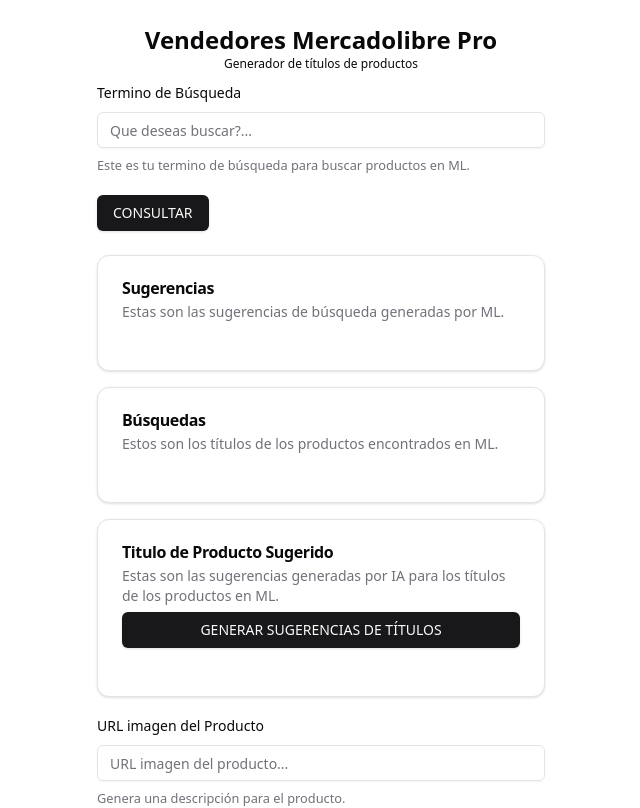
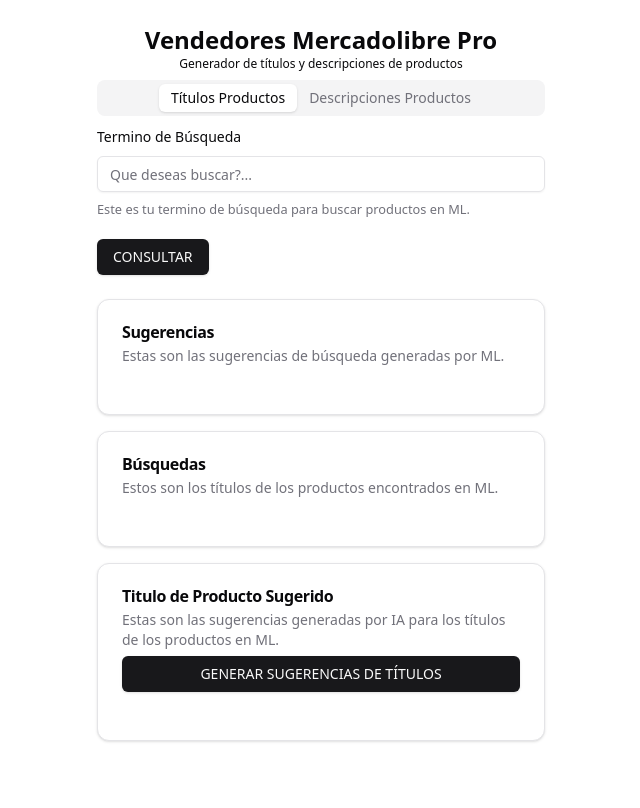
Before and after one commit to stivenjsdev/mercadolibre-seller, a React (Vite) app: page / in a window 1280 px wide. Shown: the top 808 px of the page, without its empty margins (319-959 px from the left). Built offline with nearby package versions, Linux system fonts and the light colour scheme.

Commit message:
feat: add tabs

```diff
--- a/package.json
+++ b/package.json
@@ -14,6 +14,7 @@
     "@radix-ui/react-icons": "^1.3.0",
     "@radix-ui/react-label": "^2.1.0",
     "@radix-ui/react-slot": "^1.1.0",
+    "@radix-ui/react-tabs": "^1.1.0",
     "@tanstack/react-query": "^5.56.2",
     "@tanstack/react-query-devtools": "^5.58.0",
     "axios": "^1.7.7",
--- a/src/App.tsx
+++ b/src/App.tsx
@@ -18,6 +18,7 @@
   FormMessage,
 } from "@/components/ui/form";
 import { Input } from "@/components/ui/input";
+import { Tabs, TabsContent, TabsList, TabsTrigger } from "@/components/ui/tabs";
 import { SearchResponse, SuggestionsResponse } from "@/types";
 import { useMutation } from "@tanstack/react-query";
 import { OpenAI } from "openai";
@@ -54,7 +55,7 @@
   >("success");
 
   // Image URL
-  const [url, setUrl] = useState("")
+  const [url, setUrl] = useState("");
 
   // Get Suggestions by term Query
   const { data: dataSuggestions, mutate: mutateSuggestions } = useMutation({
@@ -95,6 +96,7 @@
   });
 
   async function onSubmit(formData: FormData) {
+    if (!formData.message) return;
     mutateSuggestions(formData.message);
     mutateSearch(formData.message);
     form.reset();
@@ -108,7 +110,7 @@
     setDescriptionStatus("loading");
 
     try {
-      setUrl(data.url)
+      setUrl(data.url);
 
       const openai = new OpenAI({
         dangerouslyAllowBrowser: true,
@@ -163,12 +165,12 @@
         apiKey: import.meta.env.VITE_OPENAI_API_KEY,
       });
       const completion = await openai.chat.completions.create({
-        model: "gpt-3.5-turbo", // gpt-4o-mini
+        model: "gpt-4o-mini", // gpt-4o-mini gpt-3.5-turbo
         messages: [
           {
             role: "system",
             content:
-              "Eres un experto generador de listas de títulos para productos destinados a plataformas de e-commerce como eBay, Amazon y MercadoLibre. Sigue las siguientes pautas: 1. Usa la mayor cantidad posible de palabras clave proporcionadas por el usuario. 2. Los títulos deben ser concisos, atractivos y optimizados para mejorar la visibilidad en motores de búsqueda (SEO). 3. No incluyas signos de puntuación, conectores, conjunciones, preposiciones, tildes, guiones ni caracteres especiales. 4. Los títulos deben estar formados por 8 a 12 palabras clave relevantes, utilizando sinónimos cuando sea necesario. 5. Cada título debe estar separado por un salto de línea obligatorio. 6. El último titulo debe ser obligatoriamente una combinación de todos los títulos generados sin limite de palabras",
+              "Eres un experto generador de listas de títulos para productos destinados a plataformas de e-commerce como eBay, Amazon y MercadoLibre. Sigue las siguientes pautas: 1. Usa la mayor cantidad posible de palabras clave proporcionadas por el usuario. 2. Los títulos deben ser concisos, atractivos y optimizados para mejorar la visibilidad en motores de búsqueda (SEO). 3. No incluyas signos de puntuación, conectores, conjunciones, preposiciones, tildes, guiones ni caracteres especiales. 4. Los títulos deben estar formados por 8 a 12 palabras clave relevantes, utilizando sinónimos cuando sea necesario. 5. Cada título debe estar separado por un salto de línea obligatorio.",
           },
           {
             role: "user",
@@ -196,10 +198,17 @@
       <h1 className="text-2xl text-center py-2 font-bold">
         Vendedores Mercadolibre Pro
         <span className="text-xs block font-light">
-          Generador de títulos de productos
+          Generador de títulos y descripciones de productos
         </span>
       </h1>
       <div className="w-full max-w-md mx-auto space-y-4">
+        <Tabs defaultValue="account" className="w-full">
+          <TabsList className="w-full">
+            <TabsTrigger value="account">Títulos Productos</TabsTrigger>
+            <TabsTrigger value="password">Descripciones Productos</TabsTrigger>
+          </TabsList>
+          <TabsContent value="account">
+            <div className="space-y-4">
               {/* term form */}
               <Form {...form}>
                 <form
@@ -213,10 +222,14 @@
                       <FormItem>
                         <FormLabel>Termino de Búsqueda</FormLabel>
                         <FormControl>
-                    <Input placeholder="Que deseas buscar?..." {...field} />
+                          <Input
+                            placeholder="Que deseas buscar?..."
+                            {...field}
+                          />
                         </FormControl>
                         <FormDescription>
-                    Este es tu termino de búsqueda para buscar productos en ML.
+                          Este es tu termino de búsqueda para buscar productos
+                          en ML.
                         </FormDescription>
                         <FormMessage />
                       </FormItem>
@@ -272,8 +285,8 @@
                 <CardHeader>
                   <CardTitle>Titulo de Producto Sugerido</CardTitle>
                   <CardDescription>
-              Estas son las sugerencias generadas por IA para los títulos de los
-              productos en ML.
+                    Estas son las sugerencias generadas por IA para los títulos
+                    de los productos en ML.
                   </CardDescription>
                   {/* Button Suggest Titles */}
                   <Button
@@ -295,17 +308,23 @@
                         return (
                           <div className="p-3" key={index}>
                             <p>{title.trim()} </p>
-                      <p className="text-xs">({title.length} caracteres)</p>
+                            <p className="text-xs">
+                              ({title.length} caracteres)
+                            </p>
                           </div>
                         );
                     })}
                 </CardContent>
               </Card>
-
+            </div>
+          </TabsContent>
+          <TabsContent value="password">
             {/* Generate Description Form */}
             <Form {...descriptionForm}>
               <form
-            onSubmit={descriptionForm.handleSubmit(handleGenerateDescription)}
+                onSubmit={descriptionForm.handleSubmit(
+                  handleGenerateDescription
+                )}
                 className="space-y-5 pb-2"
               >
                 <FormField
@@ -356,6 +375,8 @@
                 )}
               </CardContent>
             </Card>
+          </TabsContent>
+        </Tabs>
       </div>
     </main>
   );
--- /dev/null
+++ b/src/components/ui/tabs.tsx
@@ -0,0 +1,53 @@
+import * as React from "react"
+import * as TabsPrimitive from "@radix-ui/react-tabs"
+
+import { cn } from "@/lib/utils"
+
+const Tabs = TabsPrimitive.Root
+
+const TabsList = React.forwardRef<
+  React.ElementRef<typeof TabsPrimitive.List>,
+  React.ComponentPropsWithoutRef<typeof TabsPrimitive.List>
+>(({ className, ...props }, ref) => (
+  <TabsPrimitive.List
+    ref={ref}
+    className={cn(
+      "inline-flex h-9 items-center justify-center rounded-lg bg-muted p-1 text-muted-foreground",
+      className
+    )}
+    {...props}
+  />
+))
+TabsList.displayName = TabsPrimitive.List.displayName
+
+const TabsTrigger = React.forwardRef<
+  React.ElementRef<typeof TabsPrimitive.Trigger>,
+  React.ComponentPropsWithoutRef<typeof TabsPrimitive.Trigger>
+>(({ className, ...props }, ref) => (
+  <TabsPrimitive.Trigger
+    ref={ref}
+    className={cn(
+      "inline-flex items-center justify-center whitespace-nowrap rounded-md px-3 py-1 text-sm font-medium ring-offset-background transition-all focus-visible:outline-none focus-visible:ring-2 focus-visible:ring-ring focus-visible:ring-offset-2 disabled:pointer-events-none disabled:opacity-50 data-[state=active]:bg-background data-[state=active]:text-foreground data-[state=active]:shadow",
+      className
+    )}
+    {...props}
+  />
+))
+TabsTrigger.displayName = TabsPrimitive.Trigger.displayName
+
+const TabsContent = React.forwardRef<
+  React.ElementRef<typeof TabsPrimitive.Content>,
+  React.ComponentPropsWithoutRef<typeof TabsPrimitive.Content>
+>(({ className, ...props }, ref) => (
+  <TabsPrimitive.Content
+    ref={ref}
+    className={cn(
+      "mt-2 ring-offset-background focus-visible:outline-none focus-visible:ring-2 focus-visible:ring-ring focus-visible:ring-offset-2",
+      className
+    )}
+    {...props}
+  />
+))
+TabsContent.displayName = TabsPrimitive.Content.displayName
+
+export { Tabs, TabsList, TabsTrigger, TabsContent }
```
Also changed, not shown: 1 other file (tests, documents, lock files or other folders). Lines whose indentation alone changed are shown as unchanged.
